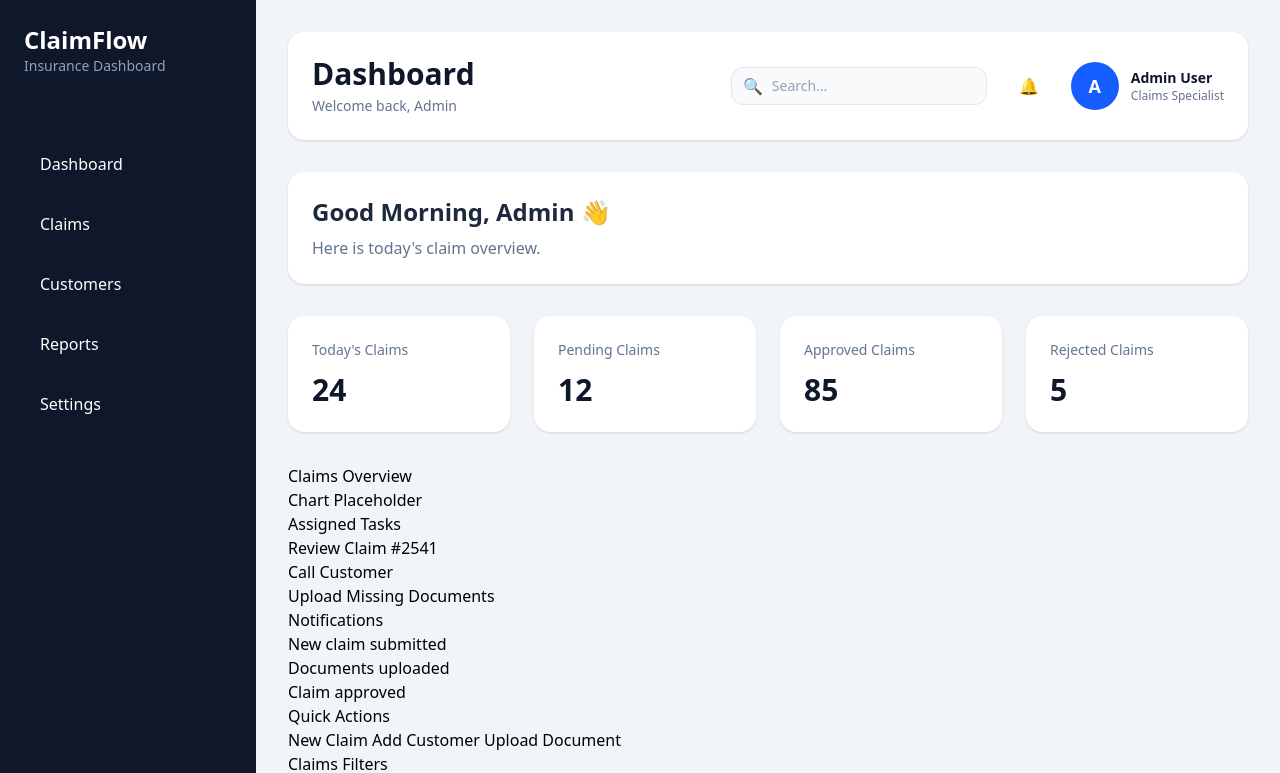
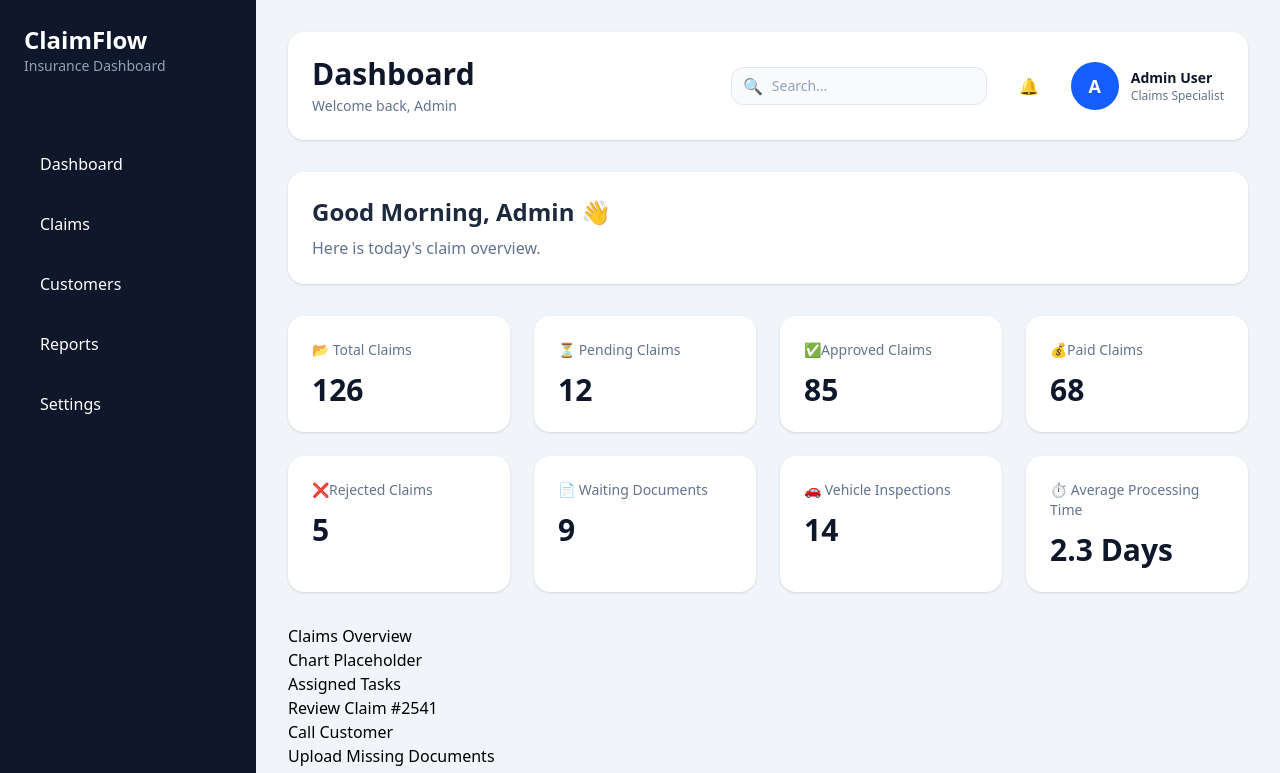
Before and after one commit to kalagermousavi/insurance-claims-dashboard, a website: page index.html in a window 1280 px wide. Shown: the top 773 px of the page. Drawn offline with Linux system fonts and the light colour scheme.

Commit message:
Add new dashboard statistics cards

```diff
--- a/index.html
+++ b/index.html
@@ -101,24 +101,47 @@
             <div class="grid grid-cols-1 md:grid-cols-2 xl:grid-cols-4 gap-6">
 
                 <div class="bg-white rounded-2xl p-6 shadow-sm">
-                    <h3 class="text-slate-500 text-sm">Today's Claims</h3>
-                    <p class="text-3xl font-bold text-slate-900 mt-3">24</p>
-                </div>
+    <h3 class="text-slate-500 text-sm">📂 Total Claims</h3>
+    <p class="text-3xl font-bold text-slate-900 mt-3">126</p>
+</div>
+
+<div class="bg-white rounded-2xl p-6 shadow-sm">
+    <h3 class="text-slate-500 text-sm">⏳ Pending Claims</h3>
+    <p class="text-3xl font-bold text-slate-900 mt-3">12</p>
+</div>
+
+
+
 
                 <div class="bg-white rounded-2xl p-6 shadow-sm">
-                    <h3 class="text-slate-500 text-sm">Pending Claims</h3>
-                    <p class="text-3xl font-bold text-slate-900 mt-3">12</p>
-                </div>
-
-                <div class="bg-white rounded-2xl p-6 shadow-sm">
-                    <h3 class="text-slate-500 text-sm">Approved Claims</h3>
+                    <h3 class="text-slate-500 text-sm">✅Approved Claims</h3>
                     <p class="text-3xl font-bold text-slate-900 mt-3">85</p>
                 </div>
 
                 <div class="bg-white rounded-2xl p-6 shadow-sm">
-                    <h3 class="text-slate-500 text-sm">Rejected Claims</h3>
+    <h3 class="text-slate-500 text-sm">💰Paid Claims</h3>
+    <p class="text-3xl font-bold text-slate-900 mt-3">68</p>
+</div>
+
+                <div class="bg-white rounded-2xl p-6 shadow-sm">
+                    <h3 class="text-slate-500 text-sm">❌Rejected Claims</h3>
                     <p class="text-3xl font-bold text-slate-900 mt-3">5</p>
                 </div>
+
+                <div class="bg-white rounded-2xl p-6 shadow-sm">
+    <h3 class="text-slate-500 text-sm">📄 Waiting Documents</h3>
+    <p class="text-3xl font-bold text-slate-900 mt-3">9</p>
+</div>
+
+<div class="bg-white rounded-2xl p-6 shadow-sm">
+    <h3 class="text-slate-500 text-sm">🚗 Vehicle Inspections</h3>
+    <p class="text-3xl font-bold text-slate-900 mt-3">14</p>
+</div>
+
+<div class="bg-white rounded-2xl p-6 shadow-sm">
+    <h3 class="text-slate-500 text-sm">⏱ Average Processing Time</h3>
+    <p class="text-3xl font-bold text-slate-900 mt-3">2.3 Days</p>
+</div>
 
             </div>
 
```
